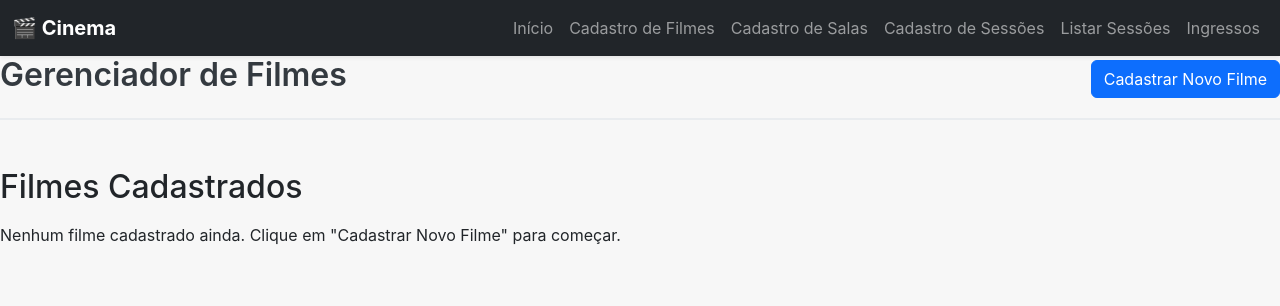
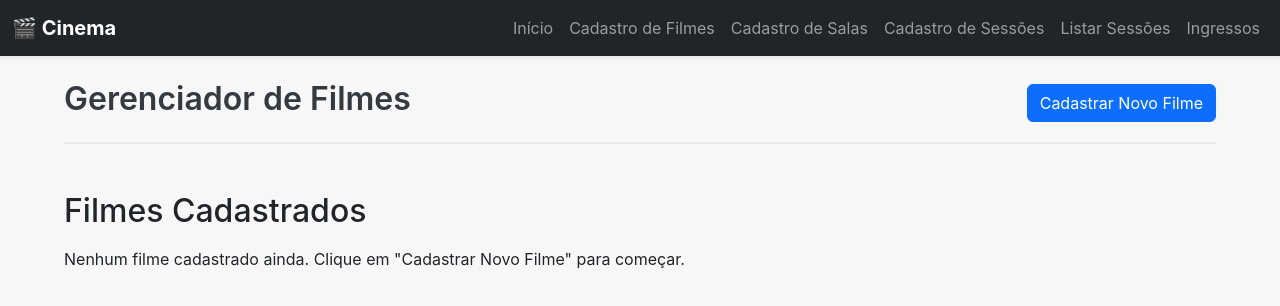
Before and after one commit to Beneguen75/Projeto-cinema, a React (Vite) app in the folder frontend/: page /filmes/cadastro in a window 1280 px wide. Shown: the top 306 px of the page. Built offline with nearby package versions, Linux system fonts and the light colour scheme.

Commit message:
Update MovieManagementPage.module.css

```diff
--- a/frontend/src/features/movies/pages/MovieManagementPage.module.css
+++ b/frontend/src/features/movies/pages/MovieManagementPage.module.css
@@ -1,20 +1,27 @@
+.pageContainer { /* Ou .pageWrapper, mantenha o nome consistente com o que você usa no JSX */
+  padding: 1.5rem; /* Adiciona espaçamento nas laterais e em cima/baixo */
+  max-width: 1200px; /* Define uma largura máxima para o conteúdo */
+  margin-left: auto; /* Centraliza o container na tela */
+  margin-right: auto; /* Centraliza o container na tela */
+  width: 100%; /* Importante para o padding e margin: auto funcionarem bem */
+}
+
+/* Seus outros estilos como .pageHeader, .pageTitle, .addButton permanecem aqui */
 .pageHeader {
   display: flex;
   justify-content: space-between;
   align-items: center;
-  margin-bottom: 2rem; /* Mais espaço abaixo do cabeçalho */
-  padding-bottom: 1rem; /* Espaço interno abaixo da linha */
-  border-bottom: 2px solid #e9ecef; /* Linha divisória sutil */
+  margin-bottom: 2rem;
+  padding-bottom: 1rem;
+  border-bottom: 2px solid #e9ecef;
 }
 
 .pageTitle {
-  font-size: 2rem; /* Tamanho maior para o título da página */
+  font-size: 2rem;
   font-weight: 600;
-  color: #343a40; /* Cor escura para o título */
+  color: #343a40;
 }
 
 .addButton {
-  /* Se quiser customizar o botão além do Bootstrap */
-  /* padding: 0.5rem 1rem; */
-  /* font-weight: 500; */
+  /* Estilos para o botão */
 }
```
